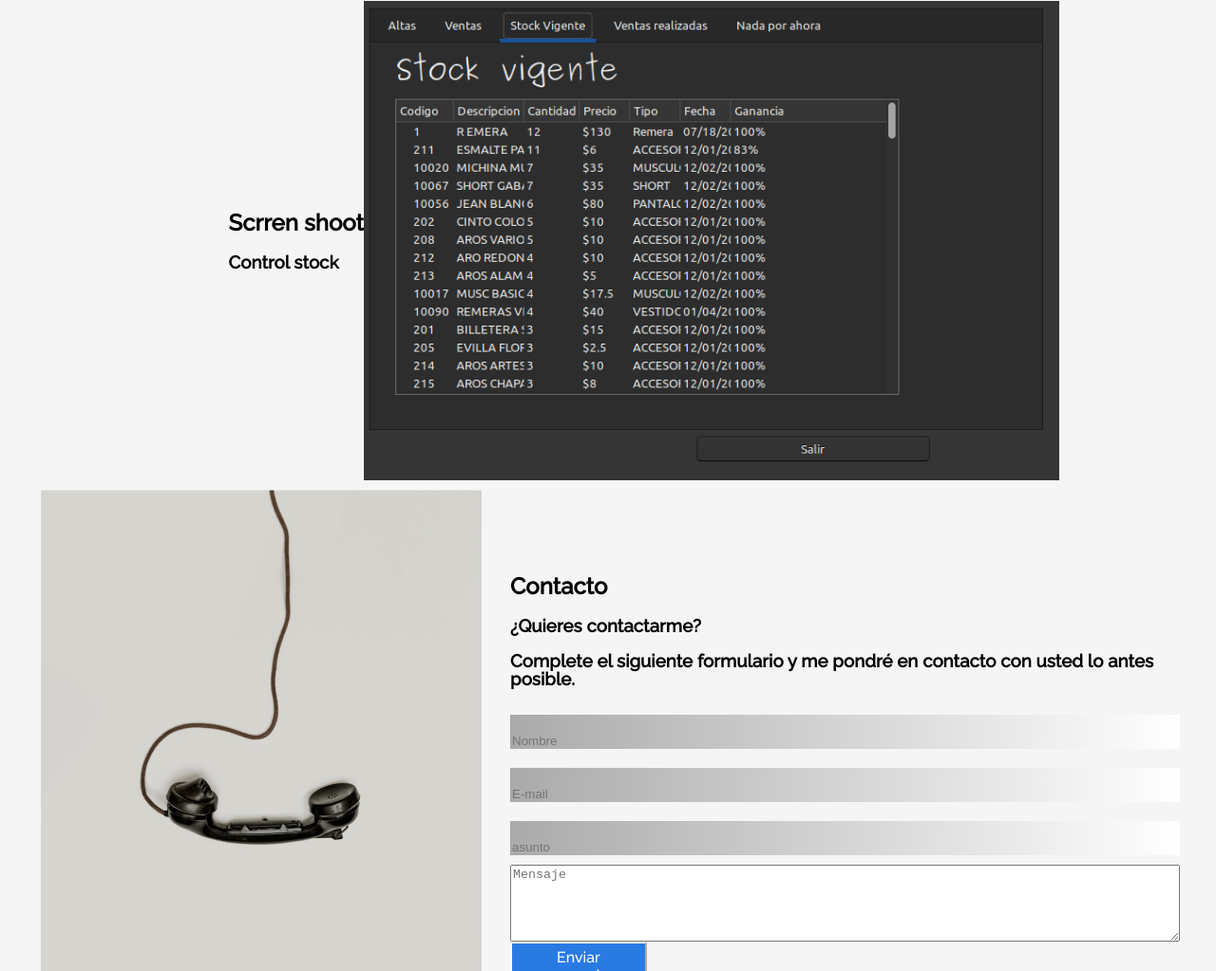
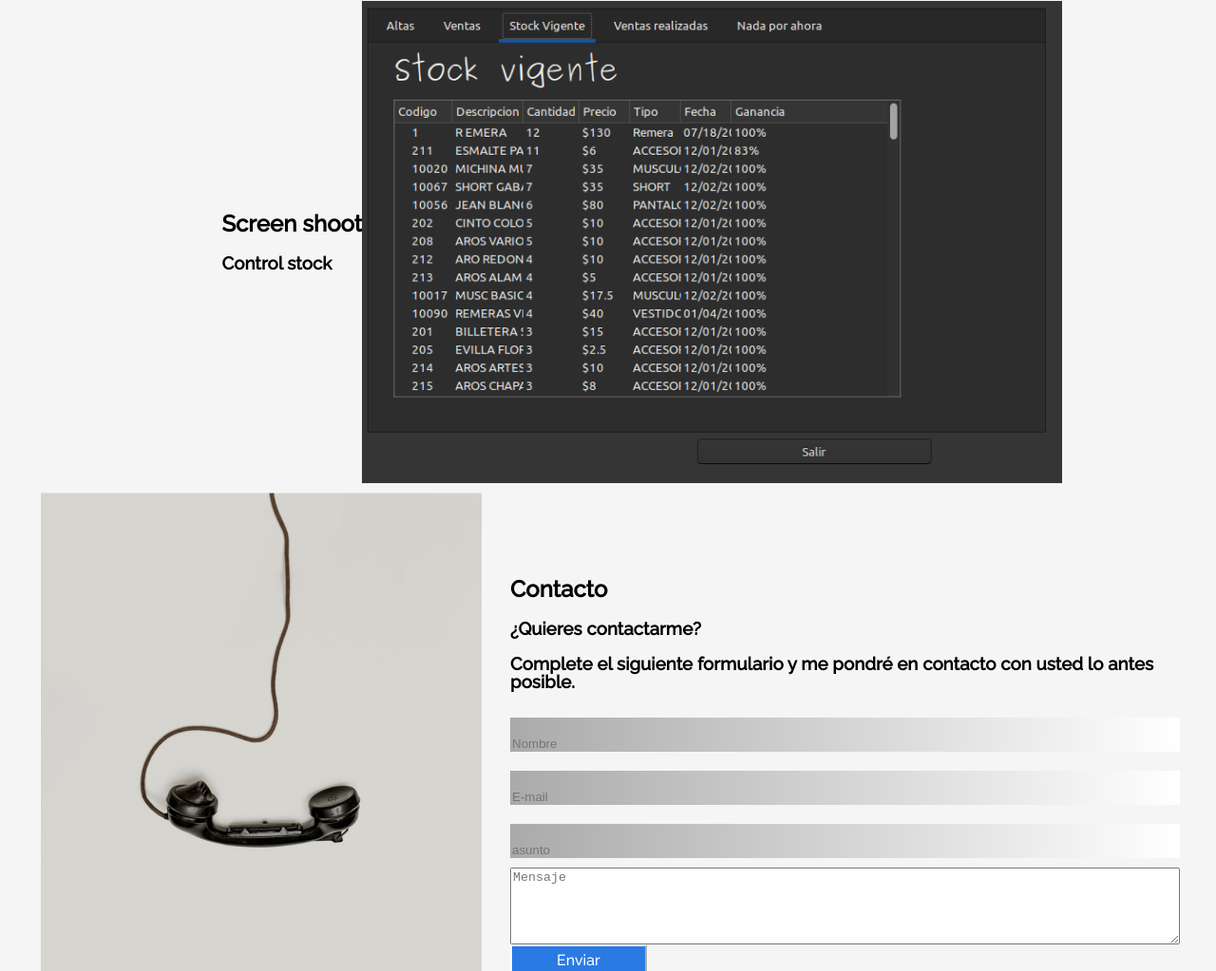
Before and after one commit to juancho-te/juancho-te.github.io, a plain HTML site: page index.html in a window 1280 px wide. Shown: the part 3958-4981 px from the top of the page at 95% size. Drawn offline with Linux system fonts and the light colour scheme.

Commit message:
correcion screen shot

```diff
--- a/index.html
+++ b/index.html
@@ -328,7 +328,7 @@
         <div class="experience__box4">
             <img class="experience__img" src="assets\stock  de pantalla_2023-07-23_22-55-34.png" width="80%">
                 <div class="experience__info-container">
-                  <h2 class="experience__title">Scrren shoot</h2>
+                  <h2 class="experience__title">Screen shoot</h2>
                   <h3 class="experience__text">Control stock</h3>
                         <div class="experience__description">
                             <!-- Pon el enlace del proyecto en Github o GithubPages -->
```
